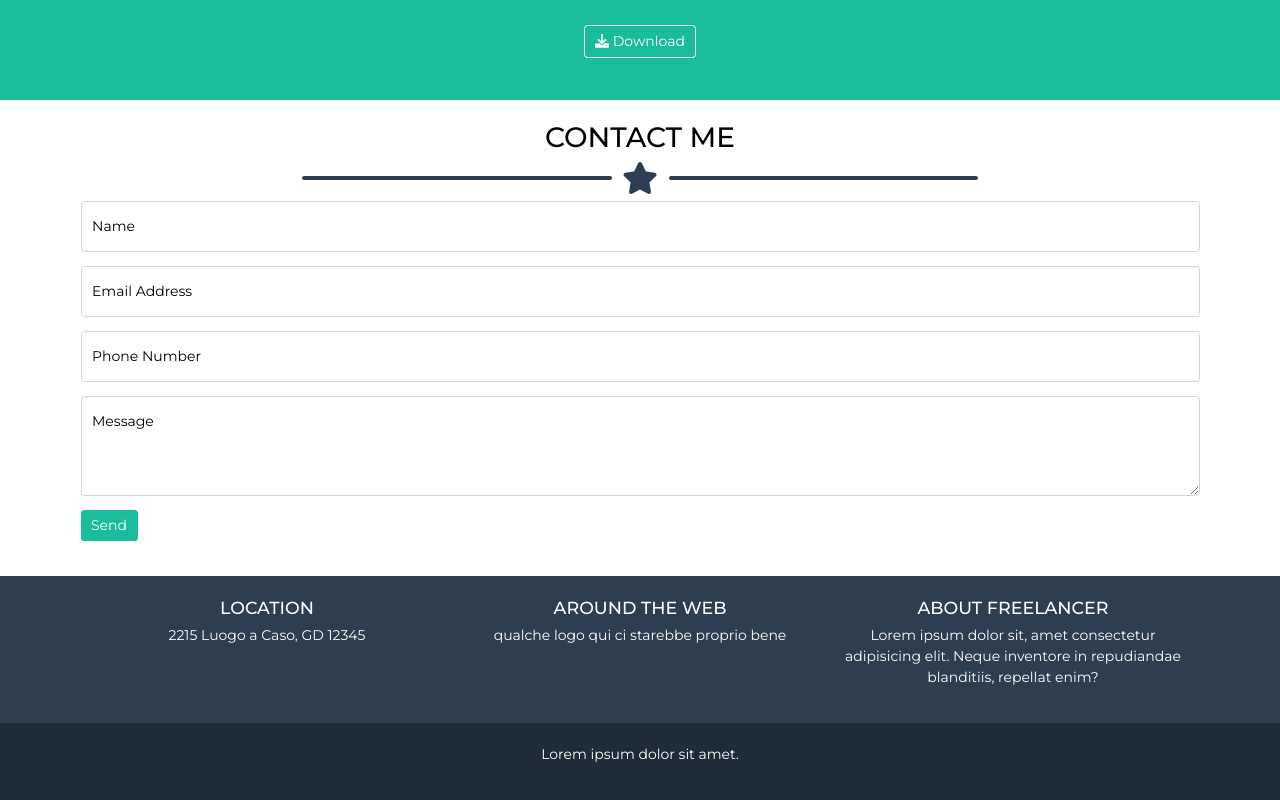
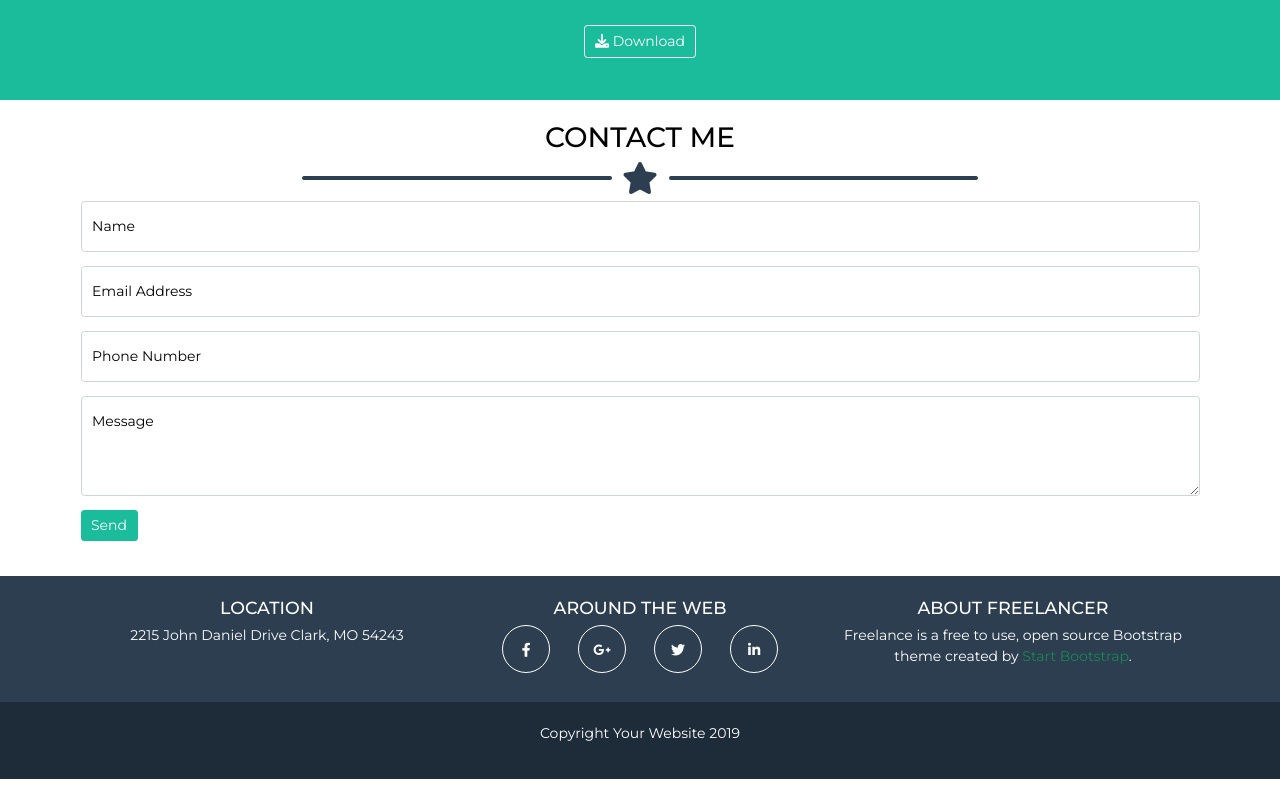
Before and after one commit to sargon17/html-css-bootstrap-freelancer, a plain HTML site: page index.html in a window 1280 px wide. Shown: the part 1624-2424 px from the top of the page. After the commit the page ends 2403 px from the top, so only its background shows below. Drawn offline with nearby package versions, Linux system fonts and the light colour scheme.

Commit message:
project finish

```diff
--- a/index.html
+++ b/index.html
@@ -34,13 +34,13 @@
                 <nav class="col d-none d-md-block">
                     <ul class="nav justify-content-end">
                         <li class="nav-item">
-                            <a class="nav-link fw-bold text-uppercase" href="#portfolio">portfolio</a>
+                            <a class="nav-link fw-bold text-uppercase link-light" href="#portfolio">portfolio</a>
                         </li>
                         <li class="nav-item">
-                            <a class="nav-link fw-bold text-uppercase" href="#about">about</a>
+                            <a class="nav-link fw-bold text-uppercase link-light" href="#about">about</a>
                         </li>
                         <li class="nav-item">
-                            <a class="nav-link fw-bold text-uppercase" href="#contact">contact</a>
+                            <a class="nav-link fw-bold text-uppercase link-light" href="#contact">contact</a>
                         </li>
                     </ul>
                 </nav>
@@ -163,16 +163,41 @@
                 <div class="row row-cols-1 row-cols-md-3">
                     <div class="col">
                         <h5 class="text-uppercase">LOCATION</h5>
-                        <p>2215 Luogo a Caso, GD 12345</p>
+                        <p class="fw-normal">2215 John Daniel Drive Clark, MO 54243</p>
                     </div>
                     <div class="col">
                         <h5 class="text-uppercase">Around the web</h5>
-                        <p>qualche logo qui ci starebbe proprio bene</p>
+                        <div class="container footer__logo-wrapper">
+                            <div class="row justify-content-center">
+                                <div class="col-auto">
+                                    <div class="mt-round">
+                                        <i class="fa-brands fa-facebook-f"></i>
+                                    </div>
+                                </div>
+                                <div class="col-auto">
+                                    <div class="mt-round">
+                                        <i class="fa-brands fa-google-plus-g"></i>
+                                    </div>
+                                </div>
+                                <div class="col-auto">
+                                    <div class="mt-round">
+                                        <i class="fa-brands fa-twitter"></i>
+                                    </div>
+                                </div>
+                                <div class="col-auto">
+                                    <div class="mt-round">
+                                        <i class="fa-brands fa-linkedin-in"></i>
+                                    </div>
+                                </div>
+                            </div>
+                        </div>
                     </div>
                     <div class="col">
                         <h5 class="text-uppercase">about freelancer</h5>
-                        <p>Lorem ipsum dolor sit, amet consectetur adipisicing elit. Neque inventore in repudiandae
-                            blanditiis, repellat enim?</p>
+                        <p>Freelance is a free to use, open source Bootstrap theme created by <a
+                                class="link-success text-decoration-none" href="#">Start
+                                Bootstrap</a>.
+                        </p>
                     </div>
                 </div>
             </div>
@@ -180,7 +205,7 @@
                 <div class="container p-4">
                     <div class="row">
                         <div class="col">
-                            <p>Lorem ipsum dolor sit amet.</p>
+                            <p>Copyright Your Website 2019</p>
                         </div>
                     </div>
                 </div>
--- a/style/style.css
+++ b/style/style.css
@@ -103,6 +103,17 @@ footer {
 footer * {
   color: white;
 }
+.mt-round {
+  color: white;
+  font-size: 1.1rem;
+  border: 1px solid white;
+  border-radius: 50%;
+  width: 48px;
+  height: 48px;
+  line-height: 48px;
+  vertical-align: middle;
+  margin: 0 0.25rem;
+}
 .sub-footer {
   background-color: #1e2c3a;
 }
```
